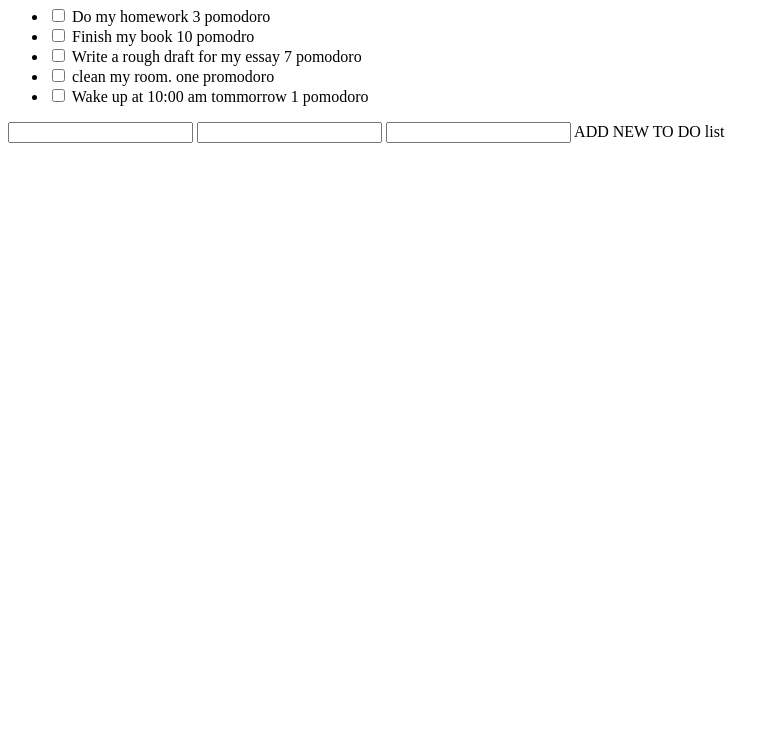
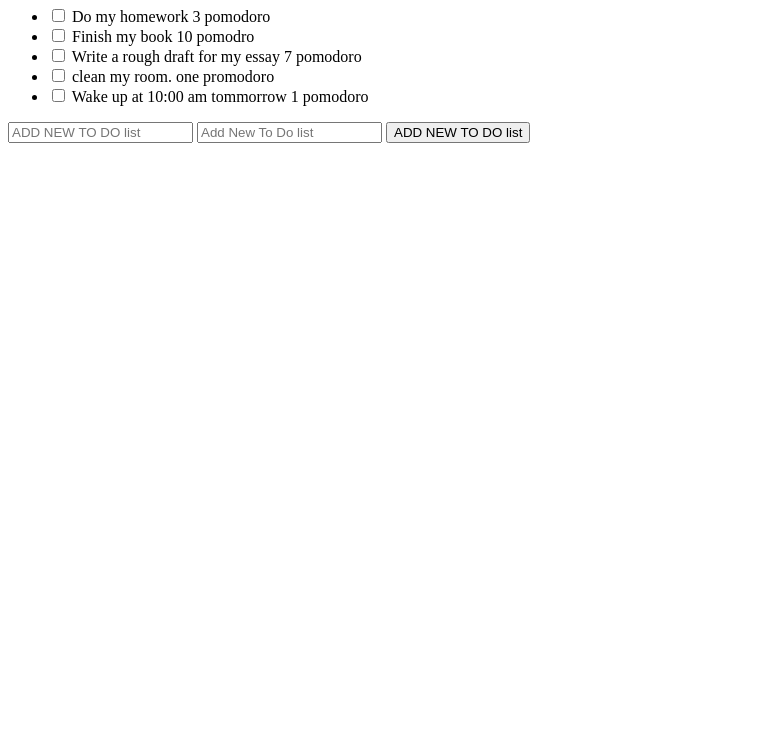
Before and after one commit to dejonayexplore/todo_app_front, a plain HTML site: page index.html in a window 1280 px wide. Shown: the part 60-800 px from the top of the page, without its empty margins (0-780 px from the left). Drawn offline with Linux system fonts and the light colour scheme.

Commit message:
Add placeholder

```diff
--- a/index.html
+++ b/index.html
@@ -22,10 +22,10 @@
                  <input type="checkbox">
                  Wake up at 10:00 am tommorrow 1 pomodoro </li>
                  </ul>
-                 <input type="text">
-                 <input type="number">
+                 <input type="text"placeholder="ADD NEW TO DO list">
+                 <input type="number"placeholder= "Add New To Do list">
 
-                <input type= "buttom"> ADD NEW TO DO list
+                <input type= "submit" value= "ADD NEW TO DO list">
 
 
 
```
